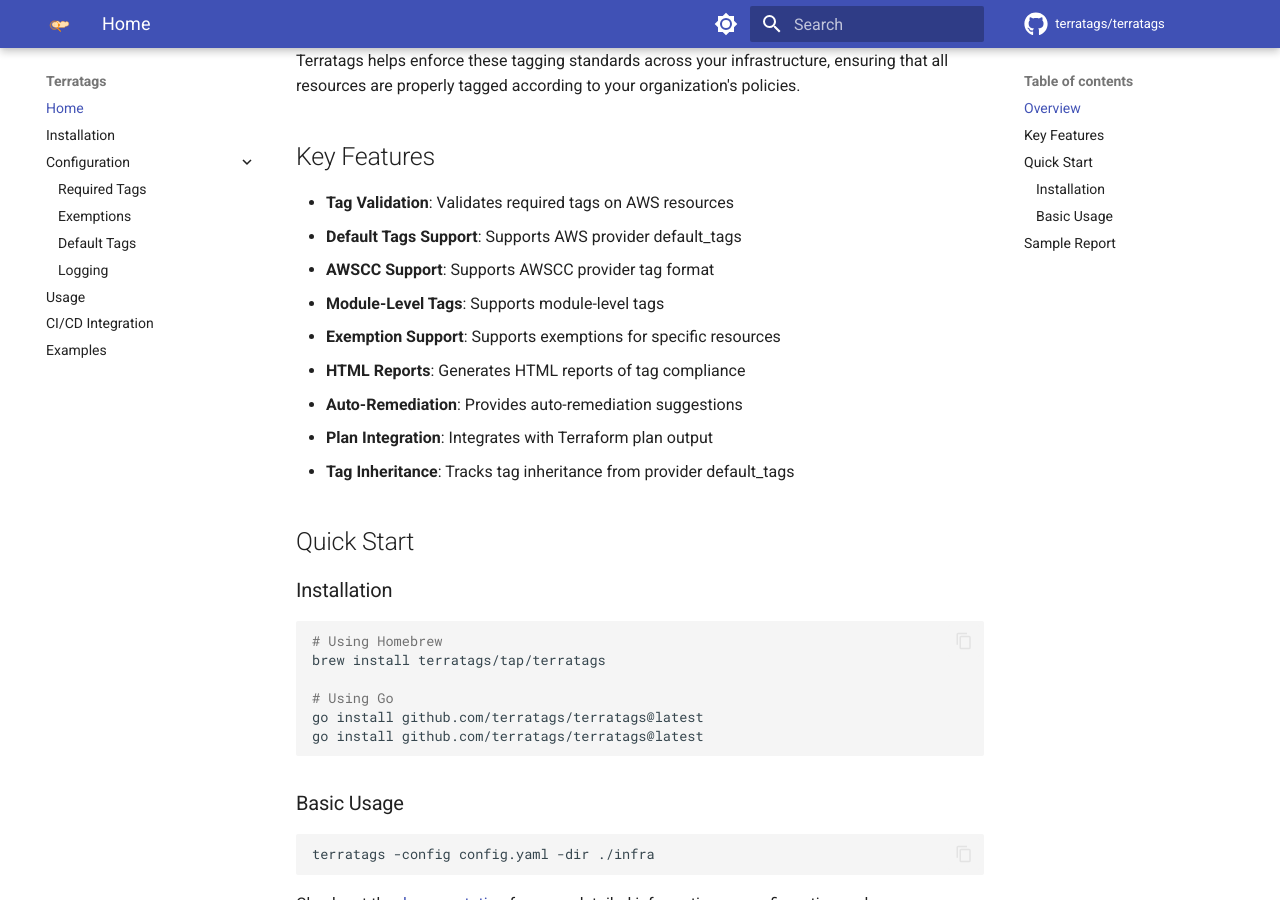
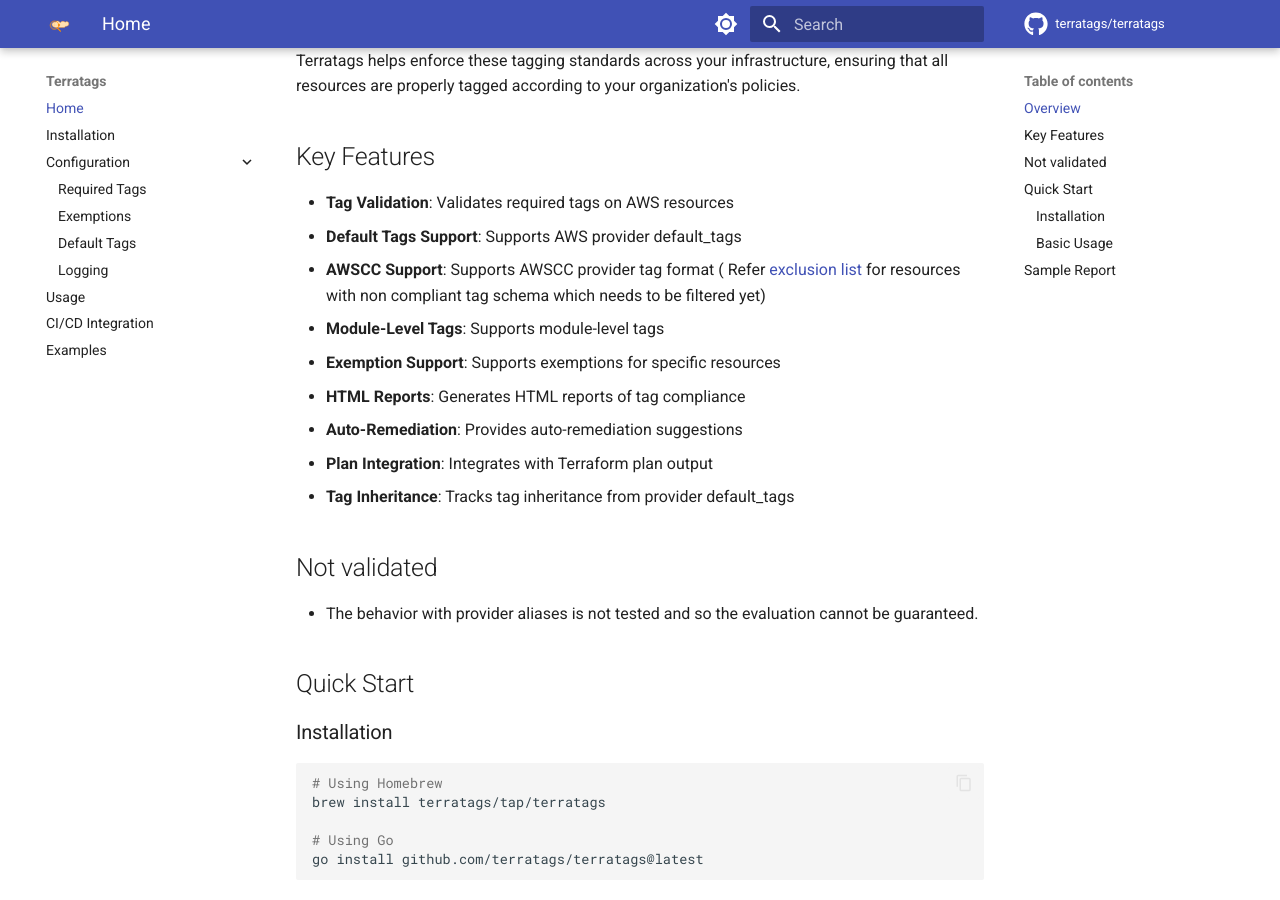
Before and after one commit to terratags/terratags, an MkDocs documentation site: the page built from docs/index.md, in a window 1280 px wide and 900 px high, scrolled down 466 px. Built offline with MkDocs 1.6.1 and Material for MkDocs 9.7.7, drawn with Linux system fonts in a browser that asks for light colours; comment, search, counter and statistics services are not loaded.

Commit message:
fix: remove ioUtil references, updated docs, added platform version

````diff
--- a/docs/index.md
+++ b/docs/index.md
@@ -18,13 +18,18 @@
 
 - **Tag Validation**: Validates required tags on AWS resources
 - **Default Tags Support**: Supports AWS provider default_tags
-- **AWSCC Support**: Supports AWSCC provider tag format
+- **AWSCC Support**: Supports AWSCC provider tag format ( Refer [exclusion list](https://github.com/terratags/terratags/issues/9) for resources with non compliant tag schema which needs to be filtered yet)
 - **Module-Level Tags**: Supports module-level tags
 - **Exemption Support**: Supports exemptions for specific resources
 - **HTML Reports**: Generates HTML reports of tag compliance
 - **Auto-Remediation**: Provides auto-remediation suggestions
 - **Plan Integration**: Integrates with Terraform plan output
 - **Tag Inheritance**: Tracks tag inheritance from provider default_tags
+
+
+## Not validated
+
+- The behavior with provider aliases is not tested and so the evaluation cannot be guaranteed.
 
 ## Quick Start
 
@@ -35,7 +40,6 @@
 brew install terratags/tap/terratags
 
 # Using Go
-go install github.com/terratags/terratags@latest
 go install github.com/terratags/terratags@latest
 ```
 
````
Also changed, not shown: README.md (+6 -2 lines), docs/ci-cd.md (+3 -3 lines), docs/default-tags.md (+1 -1 lines), docs/installation.md (+1 -1 lines), 2 other files.
